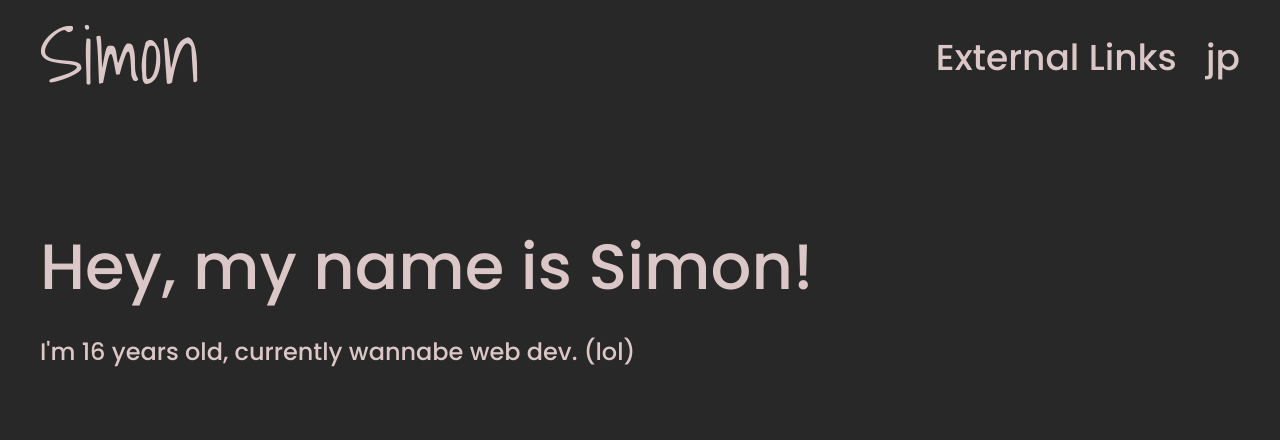
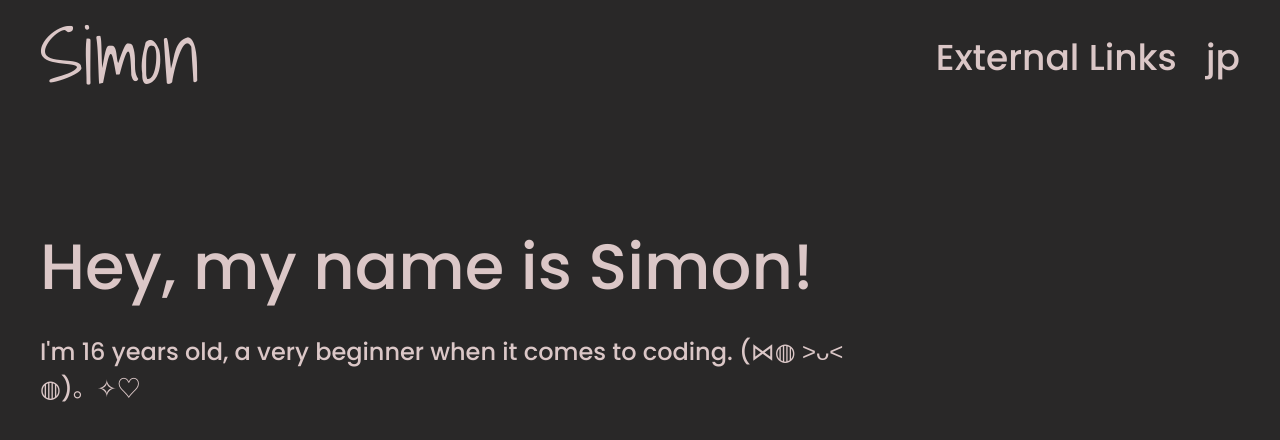
Before and after one commit to simdesu/simdesu.github.io, a website: page index.html in a window 1280 px wide. Drawn offline with Linux system fonts and the light colour scheme.

Commit message:
Update index.html

```diff
--- a/index.html
+++ b/index.html
@@ -18,7 +18,7 @@
 
 <section class="container content-section">
 <p class="main-section-text">Hey, my name is Simon!</p>
-<p class="desc">I'm 16 years old, currently wannabe web dev. (lol)</p>
+<p class="desc">I'm 16 years old, a very beginner when it comes to coding. (⋈◍ ˃ᴗ˂ ◍)。✧♡</p>
 </section>
 
 </body>
```
